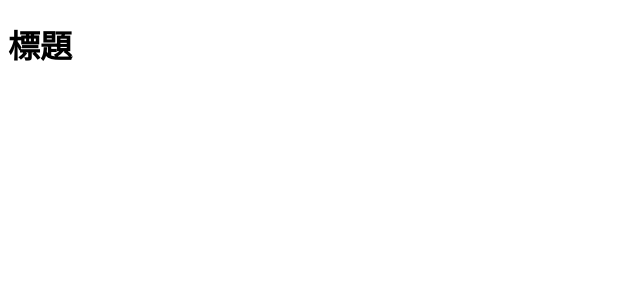
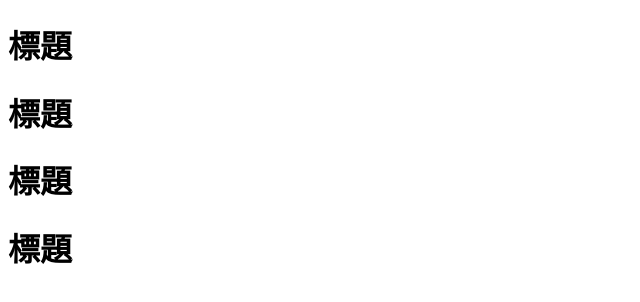
Before and after one commit to Fat-Yu/Practice-Github, a plain HTML site: page index.html in a window 1280 px wide. Shown: the whole page, without its empty margins (0-640 px from the left). Drawn offline with Linux system fonts and the light colour scheme.

Commit message:
Update index.html

```diff
--- a/index.html
+++ b/index.html
@@ -7,5 +7,8 @@
 </head>
 <body>
     <h1>標題</h1>
+    <h1>標題</h1>
+    <h1>標題</h1>
+    <h1>標題</h1>
 </body>
 </html>
```
